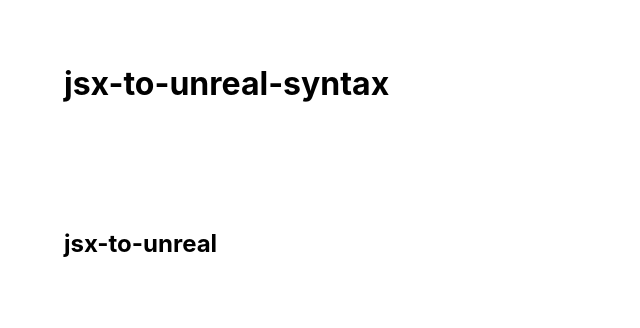
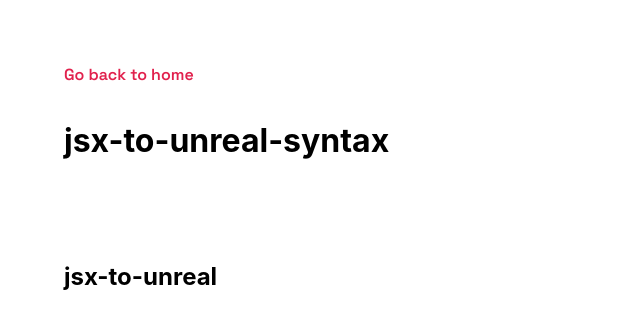
Before and after one commit to Kndgy/Personal-Site, a Next.js app: page /posts/jsx-to-unreal in a window 1280 px wide. Shown: the top 328 px of the page, without its empty margins (0-640 px from the left). Built offline with nearby package versions, Linux system fonts and the light colour scheme.

Commit message:
add back link to blog post page

```diff
--- a/pages/posts/[slug].js
+++ b/pages/posts/[slug].js
@@ -1,6 +1,7 @@
 import fs from 'fs'
 import matter from 'gray-matter'
 import md from 'markdown-it'
+import Link from 'next/link'
 import styles from '../../styles/PostContent.module.css'
 
 export default function Post({frontmatter, content}) {
@@ -10,6 +11,8 @@
   return (
     <main className={styles.container}>
         {/* <img src={bannerImage}/> */}
+        <Link href={'/'}>Go back to home</Link>
+        <br/>
         <h1>{title}</h1>
         <h2>{date}</h2>
         <h3>{category} {tags.join()}</h3>
--- a/styles/PostContent.module.css
+++ b/styles/PostContent.module.css
@@ -2,5 +2,5 @@
     padding: 4em;
     display: flex;
     flex-direction: column;
-    gap: 1em;
+    gap: 0.5rem;
 }
--- a/styles/ProjectTemplate.module.css
+++ /dev/null
@@ -1,20 +0,0 @@
-.container{
-  width: 100%;
-  padding: 2.5rem;
-  height: max-content;
-  background-color: #F3F3F5;
-  color: black;
-  aspect-ratio: 16/9;
-  display: flex;
-  flex-direction: column;
-  justify-content: space-between;
-  gap: 1rem;
-}
-
-.desc{
-  height: 100%;
-}
-
-.link{
-  font-weight: bold;
-}
--- a/styles/project.module.css
+++ /dev/null
@@ -1,9 +0,0 @@
-.container{
-    padding: 50px;
-    /* background-color: black; */
-    height: 100%;
-    width: 100%;
-    display: flex;
-    flex-direction: column;
-    gap: 2rem;
-}
```
Also changed, not shown: components/ProjectTemlate.js (deleted, +0 -32 lines).
